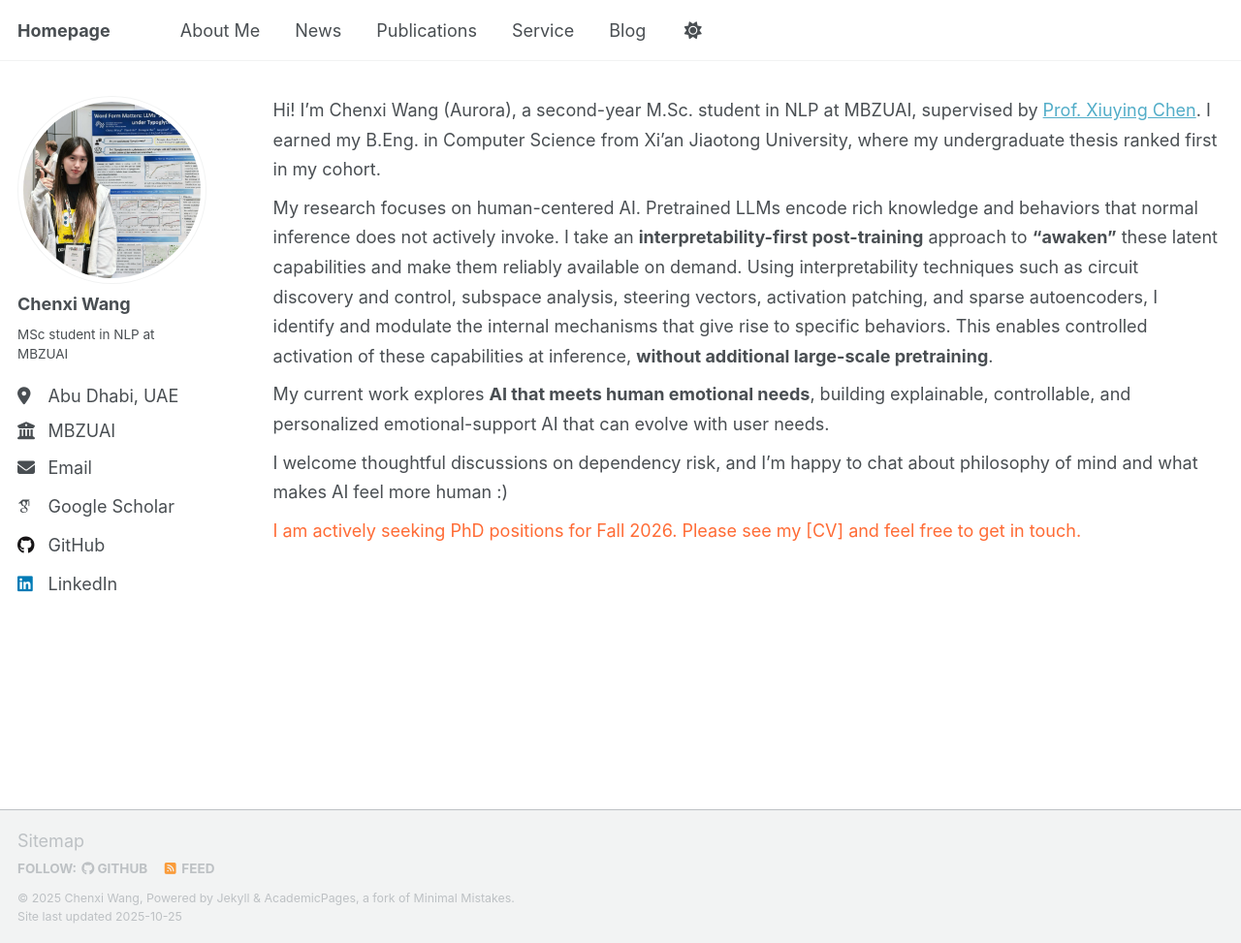
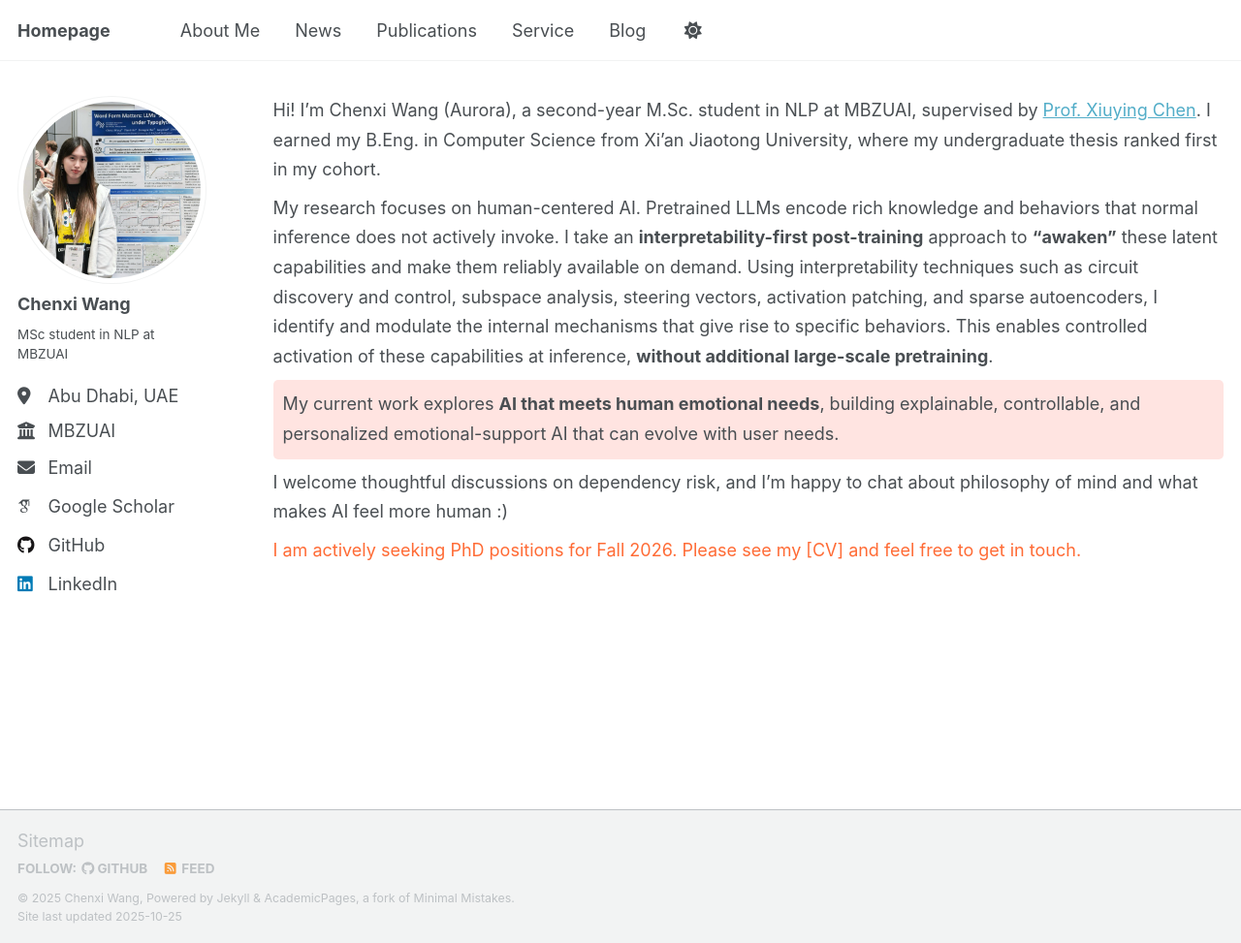
Before and after one commit to Aurora-cx/Aurora-cx.github.io, a Jekyll site: the page built from _pages/includes/intro.md, in a window 1280 px wide and 973 px high. Shown: the whole window at 97% size. Built offline with Jekyll 4.4.1, drawn with Linux system fonts in a browser that asks for light colours; some web fonts are replaced; our own code applies the rules of GitHub Pages for plain Markdown files; a script that is not in the unit is left out.

Commit message:
Unify sidebar text to type-size-5 and add pink background to research focus

```diff
--- a/_pages/includes/intro.md
+++ b/_pages/includes/intro.md
@@ -3,8 +3,7 @@ Hi! I'm Chenxi Wang (Aurora), a second-year M.Sc. student in NLP at MBZUAI, supe
 
 <!-- My research focuses on human-centered AI. I take an **interpretability-first post-training** approach to **“awaken”** latent knowledge and behaviors in pretrained LLMs that are not actively invoked under normal inference. I use interpretability techniques such as circuit discovery and control, subspace analysis, steering vectors, activation patching, and sparse autoencoders, **without additional large-scale pretraining**. -->
 My research focuses on human-centered AI. Pretrained LLMs encode rich knowledge and behaviors that normal inference does not actively invoke. I take an **interpretability-first post-training** approach to **“awaken”** these latent capabilities and make them reliably available on demand. Using interpretability techniques such as circuit discovery and control, subspace analysis, steering vectors, activation patching, and sparse autoencoders, I identify and modulate the internal mechanisms that give rise to specific behaviors. This enables controlled activation of these capabilities at inference, **without additional large-scale pretraining**.
-
-My current work explores **AI that meets human emotional needs**, building explainable, controllable, and personalized emotional-support AI that can evolve with user needs.
+<p style="background-color: #FFE4E1; padding: 10px; border-radius: 5px;">My current work explores <strong>AI that meets human emotional needs</strong>, building explainable, controllable, and personalized emotional-support AI that can evolve with user needs.</p>
 
 I welcome thoughtful discussions on dependency risk, and I’m happy to chat about philosophy of mind and what makes AI feel more human :)
 
```
